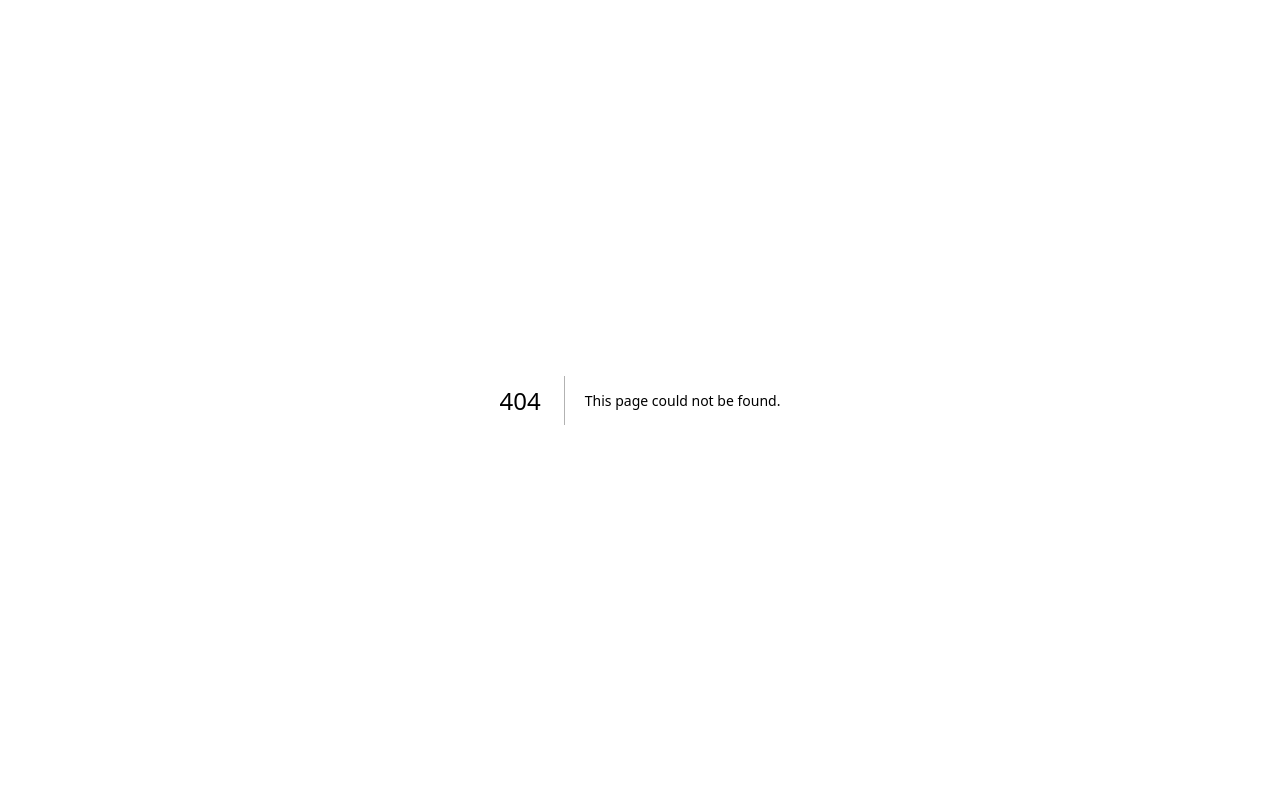
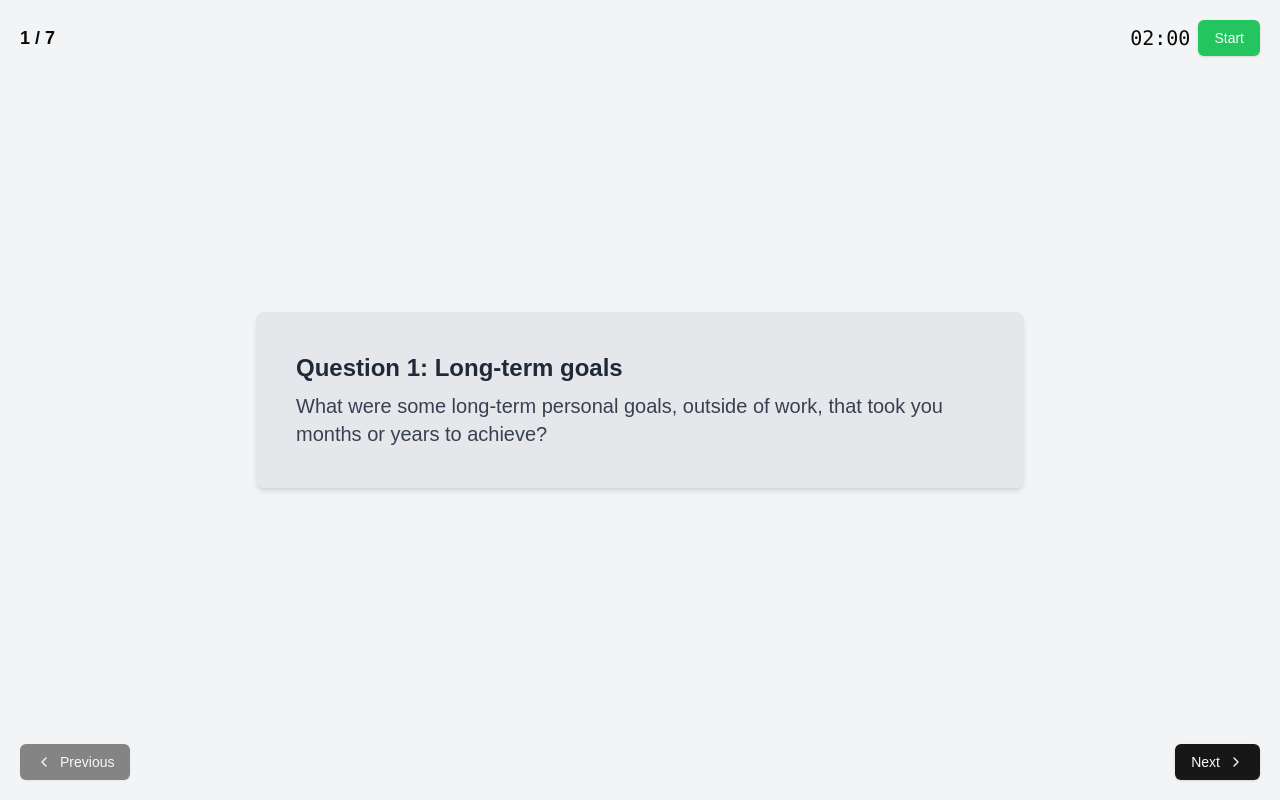
Before and after one commit to talensai/talens-app, a Next.js app: page /interview in a window 1280 px wide. Before the commit this address had no page. Built offline with nearby package versions, Linux system fonts and the light colour scheme.

Commit message:
Refactor rename quiz concept to interview accross app

```diff
--- /dev/null
+++ b/app/interview/page.tsx
@@ -0,0 +1,5 @@
+import { InterviewInterfaceComponent } from "@/components/interview-interface"
+
+export default function InterviewPage() {
+  return <InterviewInterfaceComponent />
+}
--- a/app/page.tsx
+++ b/app/page.tsx
@@ -38,7 +38,7 @@ export default function StartingScreen() {
         </p>
 
         <div className="flex justify-center mt-8">
-          <Link href="/quiz">
+          <Link href="/interview">
             <Button className="bg-[#9de76ed9] hover:bg-[#8fd362] text-[#1c3c1c] font-semibold py-2 px-6 rounded-full text-lg transition duration-300 ease-in-out">
               Start Interview
             </Button>
--- a/app/quiz/page.tsx
+++ /dev/null
@@ -1,5 +0,0 @@
-import { QuizInterfaceComponent } from "@/components/quiz-interface"
-
-export default function QuizPage() {
-  return <QuizInterfaceComponent />
-}
--- a/components/quiz-interface.tsx
+++ b/components/interview-interface.tsx
@@ -15,7 +15,7 @@ interface QuizQuestion {
   timeLimit: number
 }
 
-export function QuizInterfaceComponent() {
+export function InterviewInterfaceComponent() {
   const [questions, setQuestions] = useState<QuizQuestion[]>([])
   const [currentQuestionIndex, setCurrentQuestionIndex] = useState(0)
 
```
